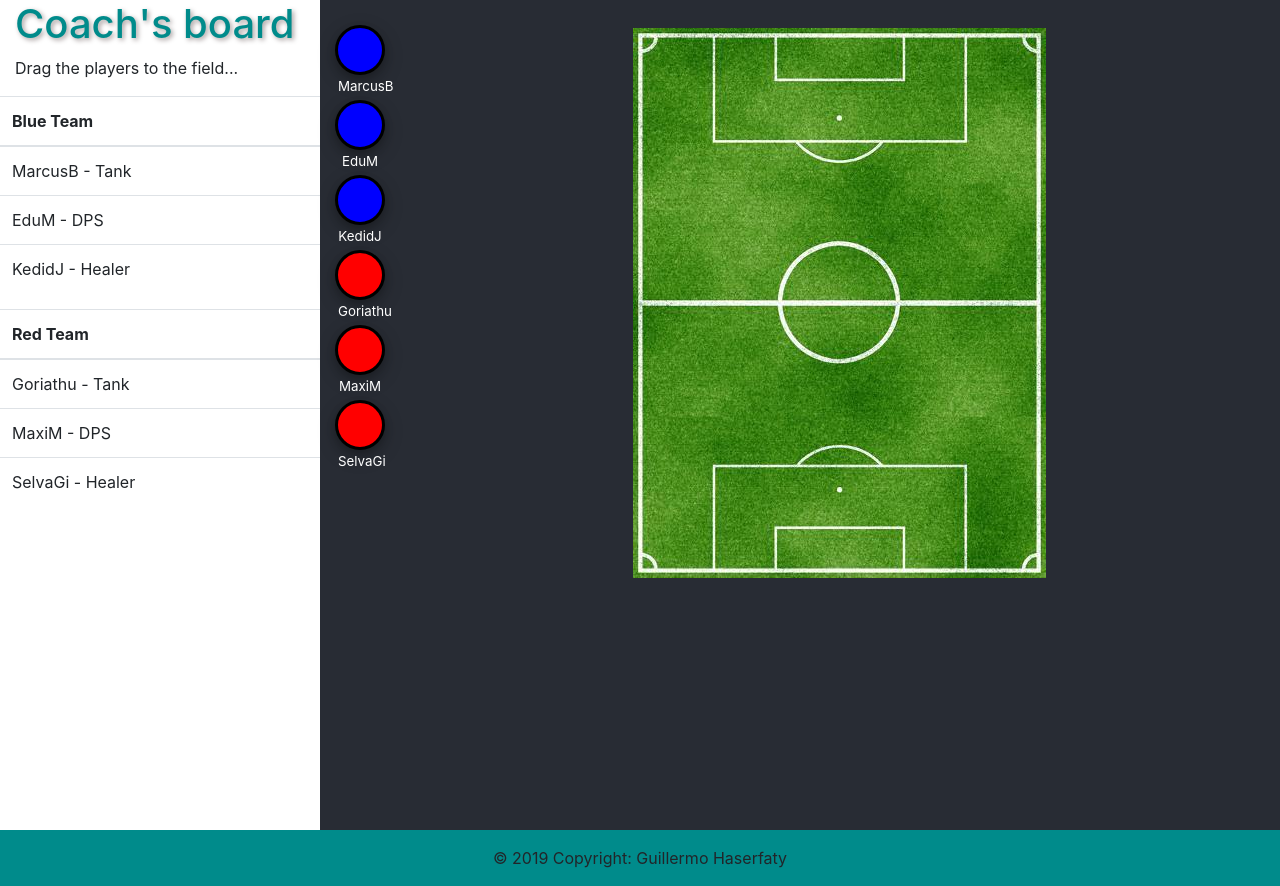
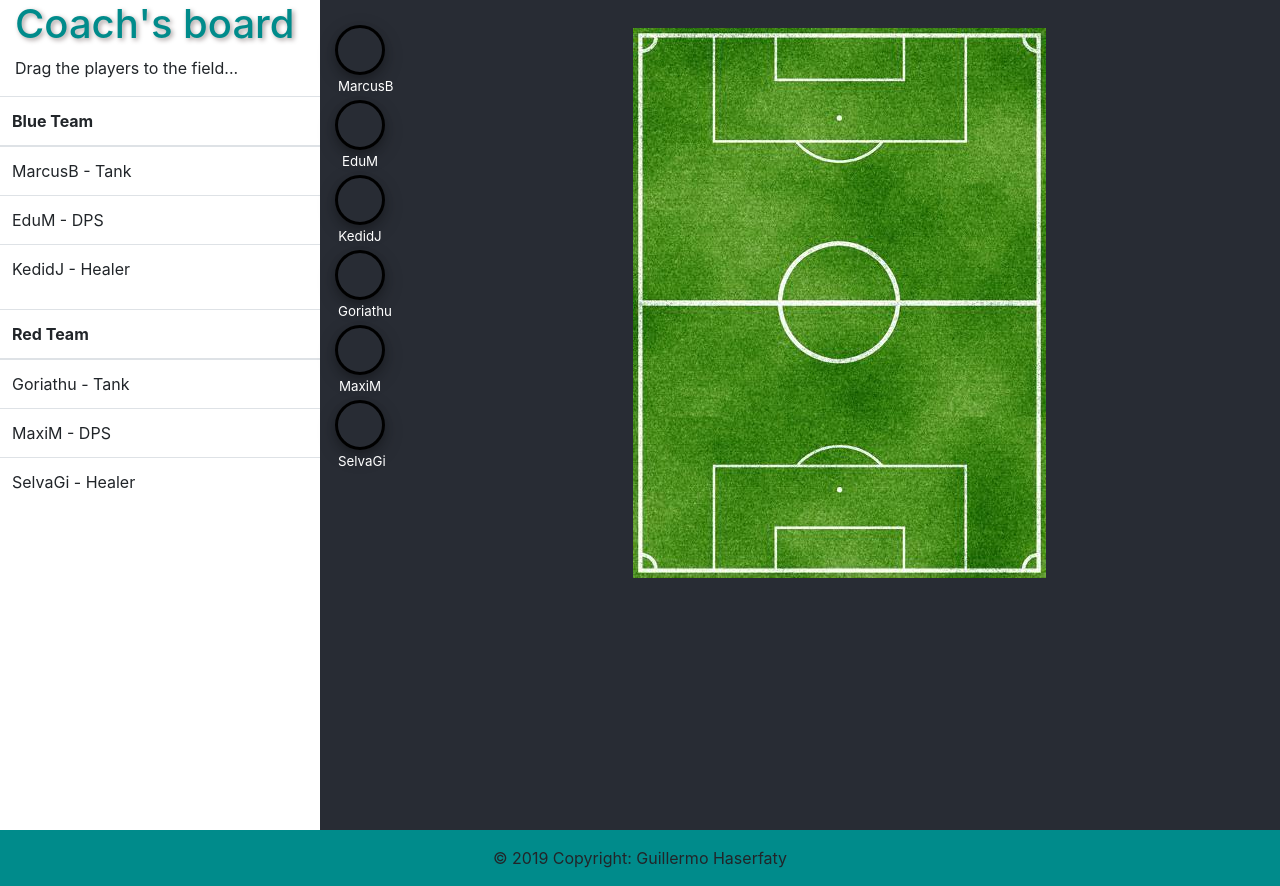
Before and after one commit to ghaserfaty/coach-challenge, a React (Create React App) app in the folder coach-app/: page / in a window 1280 px wide. Built offline with nearby package versions, Linux system fonts and the light colour scheme.

Commit message:
constants updated

```diff
--- a/coach-app/src/App.js
+++ b/coach-app/src/App.js
@@ -43,8 +43,6 @@ class App extends React.Component {
           </div>
           <div className="col-9 field-background"><Field players={this.state.players_data}></Field></div>
         </div>
-
-
       </div>
       <Footer></Footer>
       </DivWithErrorHandling>
--- a/coach-app/src/components/error-message/error-message.js
+++ b/coach-app/src/components/error-message/error-message.js
@@ -4,7 +4,7 @@ import './error-message.css';
 export  const ErrorMessage = WrappedComponent => ({ showError, children }) => {
     return (
       <WrappedComponent>
-        {showError && <div className="error-message">Oops! Something went wrong!</div>}
+        {showError && <div className="error-message">Something went wrong!</div>}
         {children}
       </WrappedComponent>
     );
--- a/coach-app/src/components/player/player.js
+++ b/coach-app/src/components/player/player.js
@@ -9,8 +9,8 @@ export default class Player extends React.Component {
 
     getTeamClassName(){
       let team = this.props.team;
-      if(team === CONSTANTS.BLUE_TEAM){ return 'blue';}
-      if(team === CONSTANTS.RED_TEAM){ return 'red';}
+      if(team === CONSTANTS.BLUE_TEAM){ return CONSTANTS.BLUE_TEAM_LABEL;}
+      if(team === CONSTANTS.RED_TEAM){ return CONSTANTS.RED_TEAM_LABEL;}
       return '';
     }
     render() {
```
